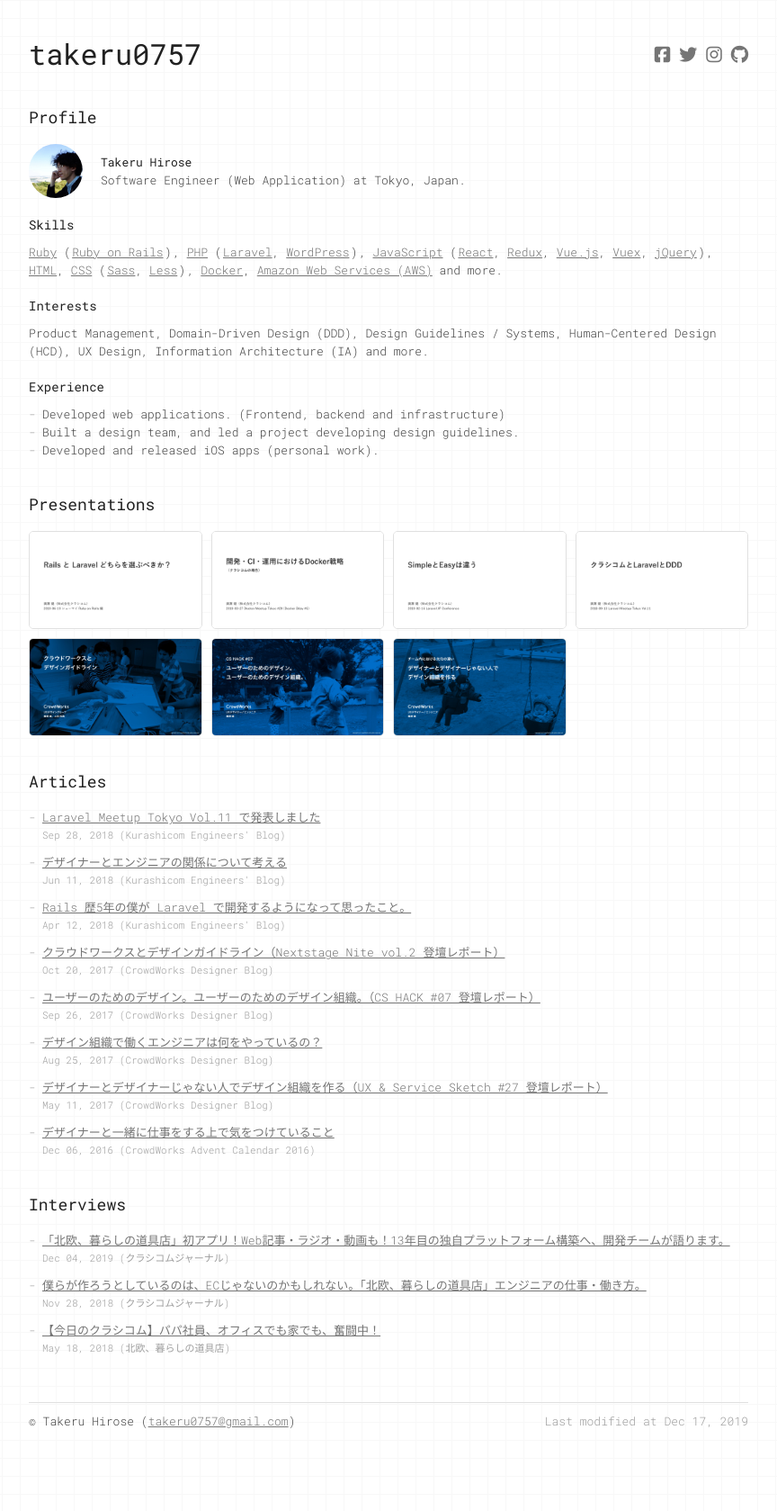
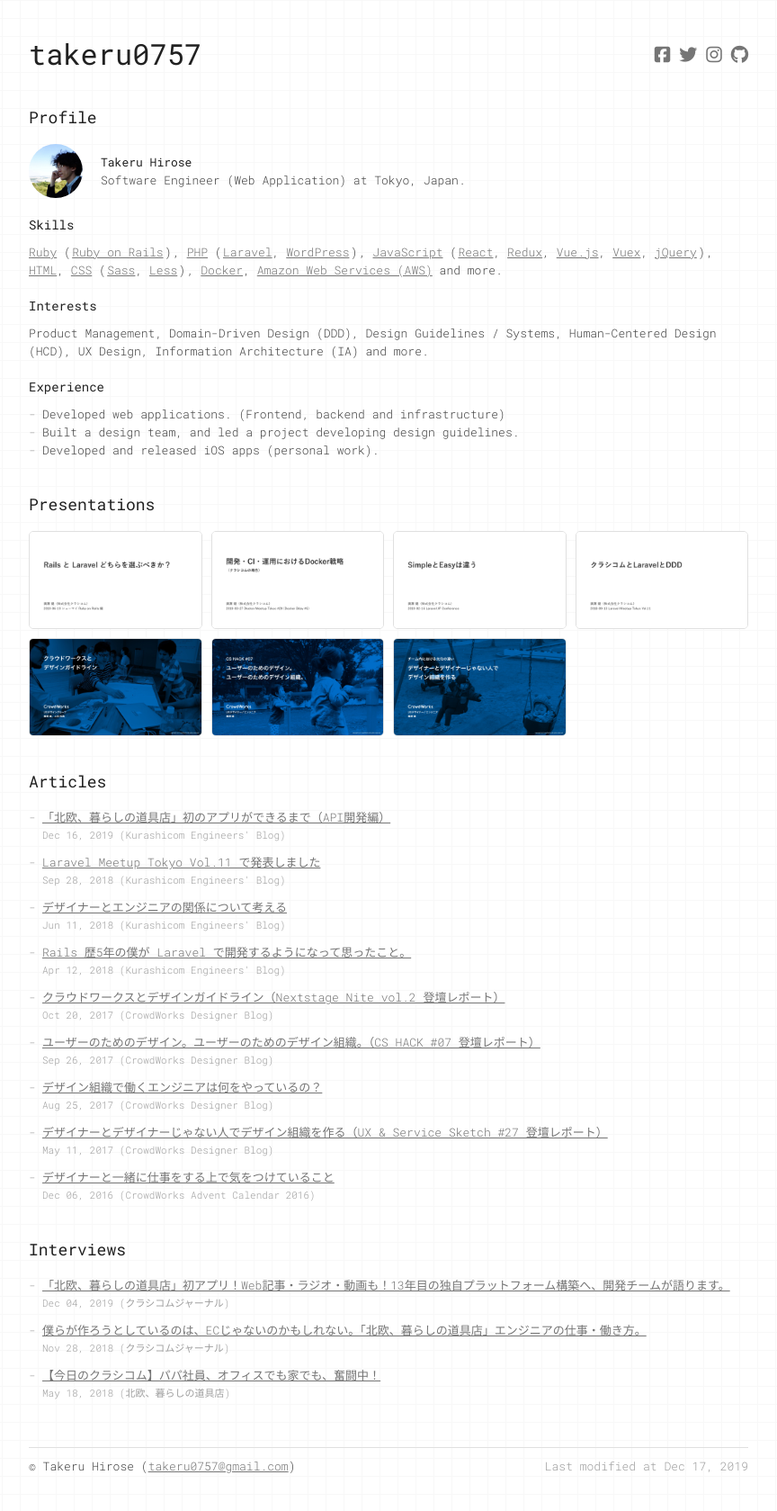
Before and after one commit to takeru0757/takeru0757.github.io, a Jekyll site: the page built from index.html, in a window 1280 px wide. Shown: the whole page at 90% size, without its empty margins (208-1072 px from the left). Built offline with Jekyll 4.4.1, drawn with Linux system fonts in a browser that asks for light colours; nearby versions of some CDN libraries; before the commit the page ends 1629 px from its top, so only the background shows below that.

Commit message:
add new article

```diff
--- a/_data/articles.yml
+++ b/_data/articles.yml
@@ -1,3 +1,8 @@
+- title: 「北欧、暮らしの道具店」初のアプリができるまで（API開発編）
+  url: https://note.com/kurashicom_tech/n/nc2d9f025c909
+  src: Kurashicom Engineers' Blog
+  date: 2019-12-16
+
 - title: Laravel Meetup Tokyo Vol.11 で発表しました
   url: https://note.mu/kurashicom_tech/n/n7a275094ff87
   src: Kurashicom Engineers' Blog
```
